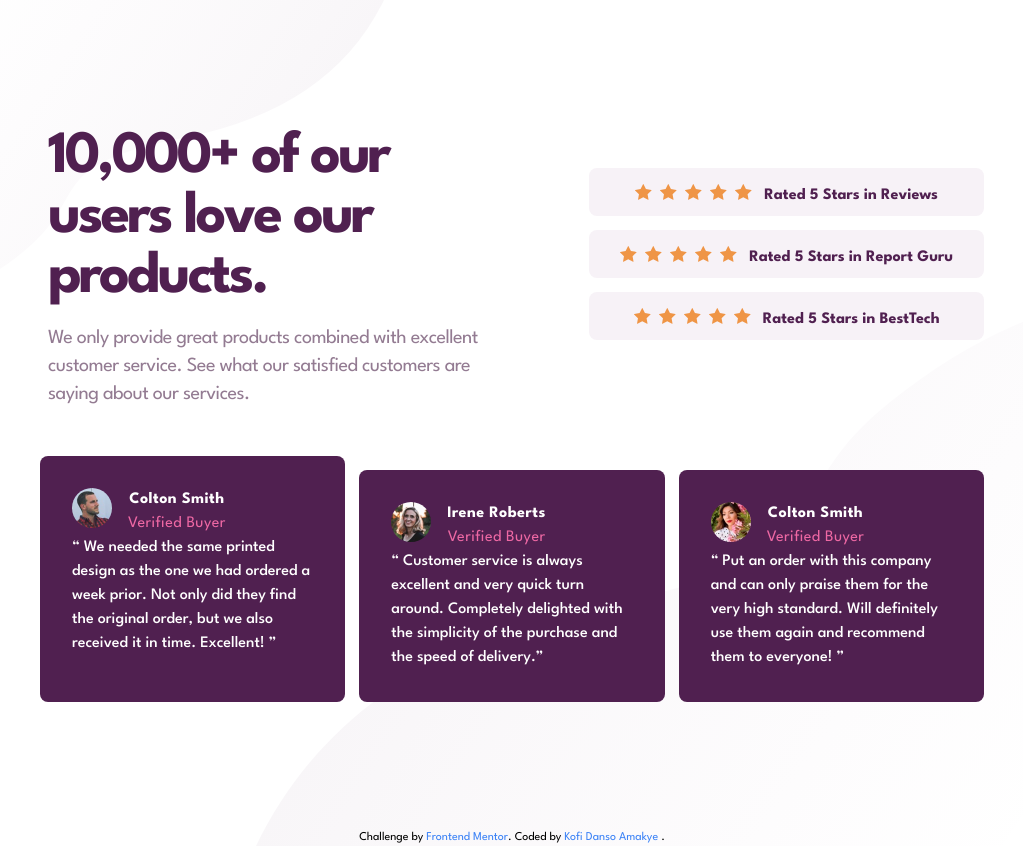
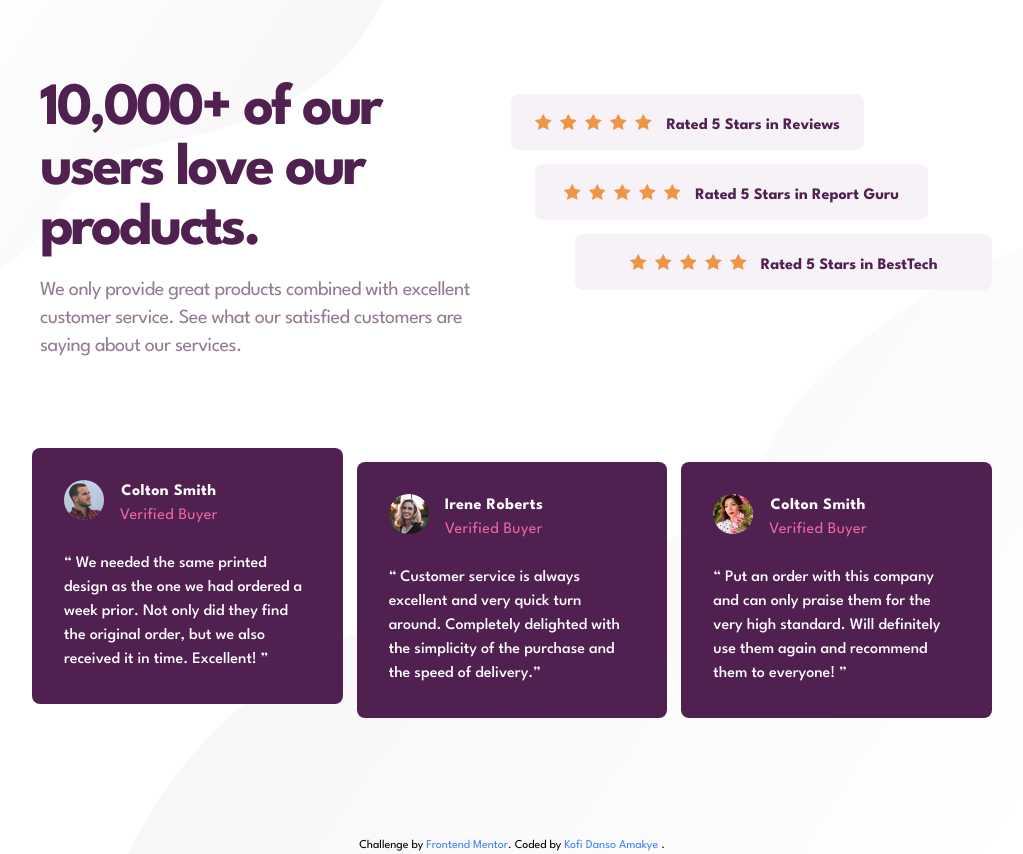
Before and after one commit to Kofiastro/Social-proof-section-solution, a website: page index.html in a window 1280 px wide. Shown: the whole page, without its empty margins (128-1151 px from the left). Drawn offline with Linux system fonts and the light colour scheme.

Commit message:
ratings and testimonial section updated

```diff
--- a/index.html
+++ b/index.html
@@ -15,15 +15,14 @@
 </head>
 
 <body>
-  <main>
   <!--Content Section-->
-    <section >
-      <div class="mx-w-6xl mx-4 text-center px-2 mt-12 md:my-32 md:m-40">
+  <section class="pt-20">
     <!--Header Section-->
     <!--************************-->
-        <div class="flex flex-col justify-center md:flex-row md:justify-between  ">
+    <div class="flex flex-col mx-auto px-6 md:flex-row md:px-40 md:justify-between ">
       <div class="font-spartan space-y-4 px-2 text-center md:text-left md:max-w-md ">
-            <h1 class=" text-center text-4xl font-bold leading-8 text-VeryDarkMagenta md:text-6xl md:tracking-tighter md:text-left  ">
+        <h1
+          class=" text-center text-4xl font-bold leading-8 text-VeryDarkMagenta md:text-6xl md:tracking-tighter md:text-left  ">
           10,000+ of our users love our products.
         </h1>
         <p class="text-md tracking-wider text-DarkGrayishMagenta md:text-xl md:tracking-tight">
@@ -31,10 +30,13 @@
           are saying about our services.
         </p>
       </div>
+      <!--End of Header container-->
+      <!--************************-->
       <!--Rating Section-->
-          <div class="my-3.5 font-spartan space-y-3.5 md:w-1/3 md:mt-10 ">
+      <div class="py-3.5  font-spartan space-y-3.5  ">
         <!--card1 -->
-            <div class="p-2 rounded-lg space-y-2 bg-LightGrayishMagenta md:flex md:justify-center md:max-w-md md:space-x-3 md:-ml-20">
+        <div
+          class="p-3 rounded-lg space-y-2 bg-LightGrayishMagenta md:flex md:justify-center md:px-6 md:space-x-3.5 md:mr-32 md:-ml-16">
           <div class="flex justify-center space-x-2 items-center ">
             <img src="./images/icon-star.svg" alt=""> <img src="./images/icon-star.svg" alt=""><img
               src="./images/icon-star.svg" alt=""><img src="./images/icon-star.svg" alt=""><img
@@ -45,7 +47,8 @@
           </div>
         </div>
         <!--Card 2-->
-            <div class="p-2 rounded-lg space-y-2 bg-LightGrayishMagenta md:flex md:justify-center md:max-w-md  md:space-x-3 md:-ml-20">
+        <div
+          class="p-3 rounded-lg space-y-2 bg-LightGrayishMagenta md:flex md:justify-center md:px-6  md:space-x-3.5 md:mr-16 md:-ml-10">
           <div class="flex justify-center space-x-2 items-center ">
             <img src="./images/icon-star.svg" alt=""> <img src="./images/icon-star.svg" alt=""><img
               src="./images/icon-star.svg" alt=""><img src="./images/icon-star.svg" alt=""><img
@@ -56,7 +59,8 @@
           </div>
         </div>
         <!--Card 3 -->
-            <div class="p-2 rounded-lg space-y-2 bg-LightGrayishMagenta md:flex md:justify-center md:max-w-md  md:space-x-3  md:-ml-20 ">
+        <div
+          class="p-3 rounded-lg space-y-2 bg-LightGrayishMagenta md:flex md:justify-center md:max-w-md  md:px-6 md:space-x-3.5  md:-ml-26">
           <div class="flex justify-center space-x-2 items-center ">
             <img src="./images/icon-star.svg" alt=""> <img src="./images/icon-star.svg" alt=""><img
               src="./images/icon-star.svg" alt=""><img src="./images/icon-star.svg" alt=""><img
@@ -67,14 +71,15 @@
           </div>
         </div>
       </div>
-          <!--End of Header container-->
-          <!--************************-->
     </div>
+  </section>
+
+  <section id="Testimonial_Section" class="pb-24 md:pt-16">
     <!--Testimonial Card Section-->
     <!--************************-->
-        <div class="my-12 flex flex-col justify-center font-spartan space-y-3.5 md:flex-row md:space-x-3.5 ">
+    <div class="p-6 mx-auto flex flex-col  items-start font-spartan space-y-3.5 md:flex-row md:px-40  md:space-x-3.5">
       <!--card1 -->
-          <div class="p-8 rounded-lg bg-VeryDarkMagenta md:w-1/3  ">
+      <div class="p-8 rounded-lg  bg-VeryDarkMagenta md:w-1/3  md:space-y-6 ">
         <div class="flex space-x-4   ">
           <img src="./images/image-colton.jpg" class="rounded-full h-10 w-10" alt="">
           <div class="tracking-wide text-center">
@@ -84,7 +89,7 @@
             <p class="text-SoftPink">Verified Buyer</p>
           </div>
         </div>
-            <div class="text-left text-white font-medium md:max-w-md ">
+        <div class="text-left text-white font-medium  ">
           <p>
             “ We needed the same printed design as the one we had ordered a week prior. Not only did they find the
             original order, but we also received it in time. Excellent! ”
@@ -92,7 +97,7 @@
         </div>
       </div>
       <!--Card 2-->
-          <div class="p-8 rounded-lg  bg-VeryDarkMagenta  md:mt-8 md:w-1/3 ">
+      <div class="p-8 rounded-lg  bg-VeryDarkMagenta md:mt-8 md:w-1/3 md:space-y-6 ">
         <div class="flex space-x-4 ">
           <img src="./images/image-irene.jpg" class="rounded-full h-10 w-10" alt="">
           <div class="tracking-wide  text-center">
@@ -102,7 +107,7 @@
             <p class="text-SoftPink">Verified Buyer</p>
           </div>
         </div>
-            <div class="text-left text-white font-medium md:max-w-md ">
+        <div class="text-left text-white font-medium  ">
           <p>
             “ Customer service is always excellent and very quick turn around. Completely delighted with the
             simplicity of the purchase and the speed of delivery.”
@@ -110,7 +115,7 @@
         </div>
       </div>
       <!--Card 3 -->
-          <div class="p-8 rounded-lg bg-VeryDarkMagenta md:mt-16 md:w-1/3 ">
+      <div class="p-8 rounded-lg bg-VeryDarkMagenta md:mt-16 md:w-1/3  md:space-y-6 ">
         <div class="flex space-x-4 ">
           <img src="./images/image-anne.jpg" class="rounded-full h-10 w-10" alt="">
           <div class="tracking-wide  text-center">
@@ -120,7 +125,7 @@
             <p class="text-SoftPink">Verified Buyer</p>
           </div>
         </div>
-            <div class="text-left text-white font-medium md:max-w-md  ">
+        <div class="text-left text-white font-medium   ">
           <p>
             “ Put an order with this company and can only praise them for the very high standard. Will definitely
             use them again and recommend them to everyone! ”
@@ -130,10 +135,8 @@
     </div>
     <!--End of Testimonial Card Section-->
     <!--************************-->
-      </div>
   </section>
-  </main>
-  <footer class=" mt-24 font-spartan bg-cream  text-xs text-center">
+  <footer class="font-spartan bg-cream  text-xs text-center">
     Challenge by
     <a href="https://www.frontendmentor.io?ref=challenge" class="text-blue-500" target="_blank">Frontend Mentor</a>.
     Coded
--- a/input.css
+++ b/input.css
@@ -6,12 +6,12 @@ body{
     background-image:url('../images/bg-pattern-top-desktop.svg'),url('../images/bg-pattern-bottom-desktop.svg');
     background-repeat:no-repeat ,no-repeat;
     background-position:left top,right bottom;
-    background-size:40%,70%;
+    background-size:40%,80%;
 }
 @media(max-width:576px){
 body{
     background-image:url('../images/bg-pattern-top-mobile.svg'),url('../images/bg-pattern-bottom-mobile.svg');
-    background-position:left top,right top;
-    background-size:auto,cover;
+    background-position:left top,right botom;
+    background-size:auto,auto;
 }
 }
```
Also changed, not shown: css/style.css. Lines whose indentation alone changed are shown as unchanged.
